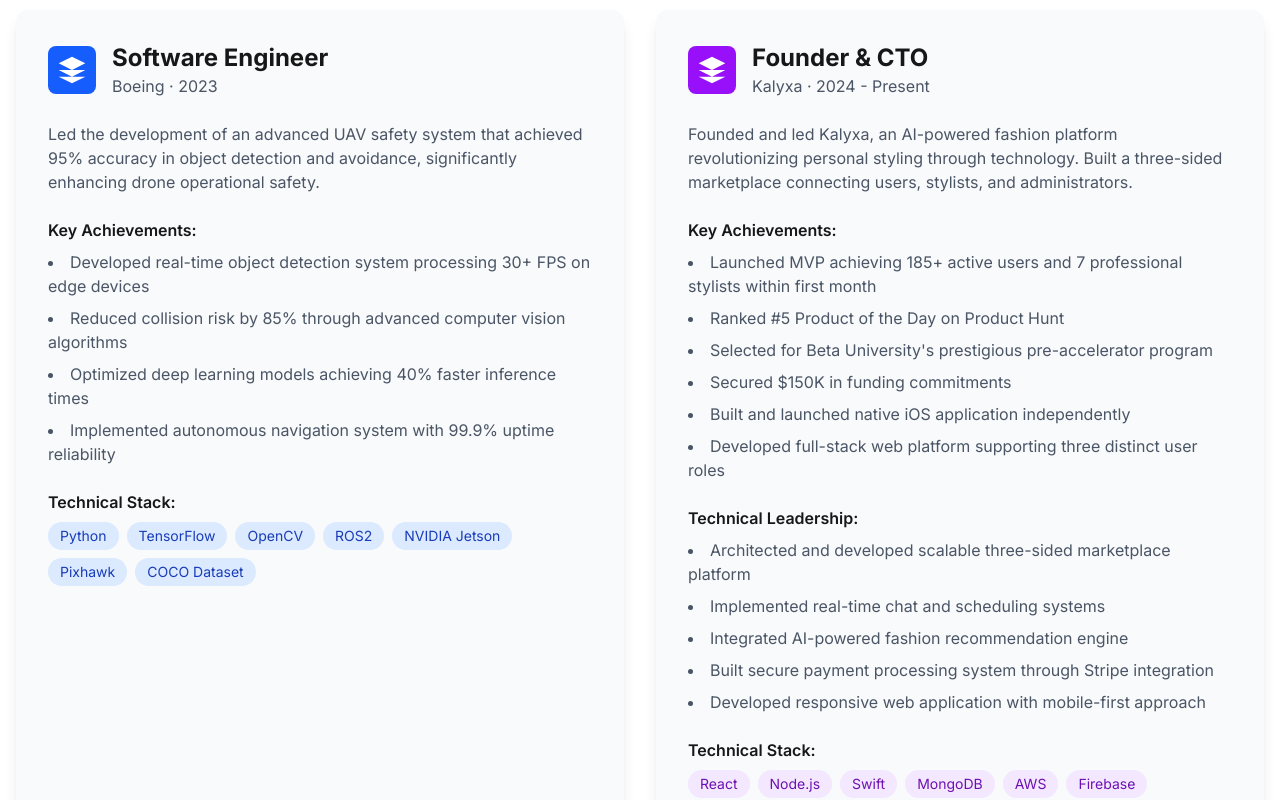
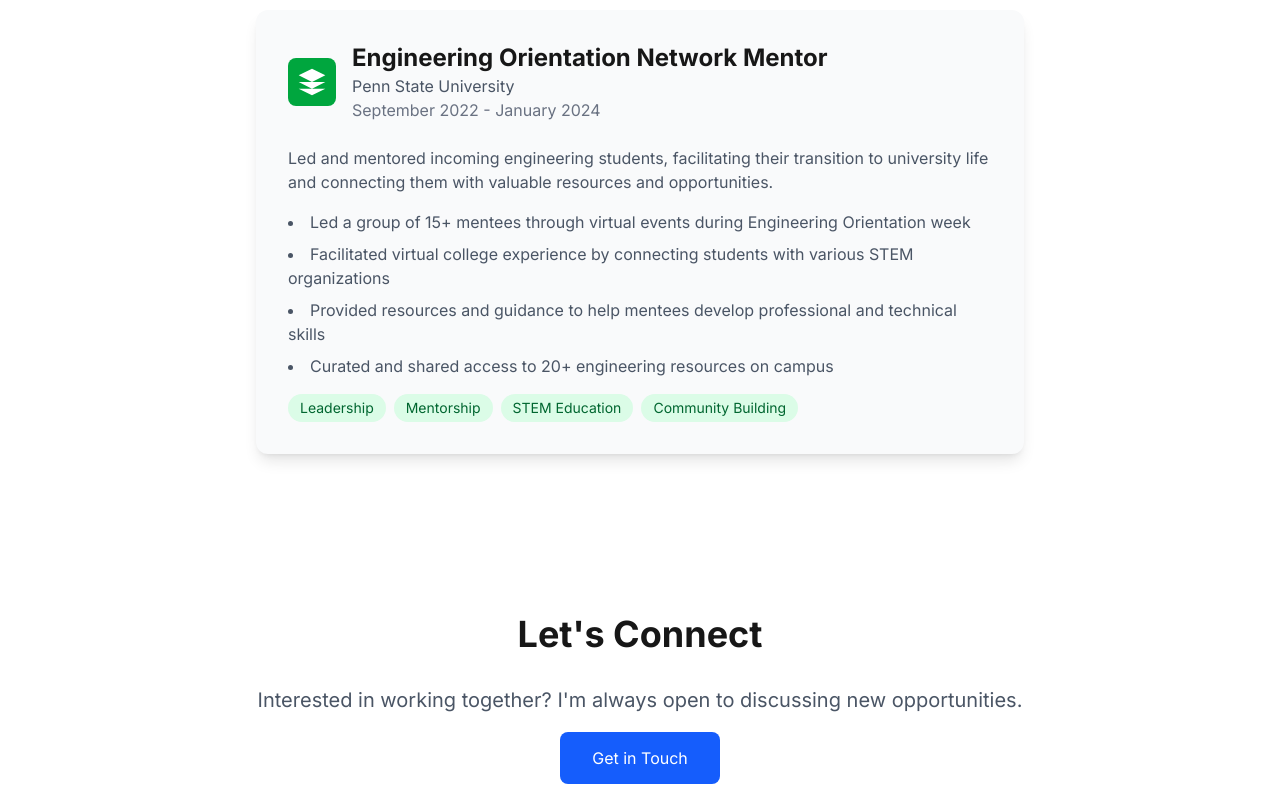
Before and after one commit to parth012001/Personal-website, a Next.js app: page / in a window 1280 px wide. Shown: the part 8340-9140 px from the top of the page. Built offline with nearby package versions, Linux system fonts and the light colour scheme.

Commit message:
deleted personal exp section

```diff
--- a/src/app/page.tsx
+++ b/src/app/page.tsx
@@ -16,105 +16,6 @@ export default function Home() {
       <BoeingShowcase />
       <ProjectsShowcase />
       <PersonalProjectsSection />
-
-      {/* Experience Section */}
-      <section id="experience" className="py-20 bg-white dark:bg-gray-900">
-        <div className="container mx-auto px-4">
-          <h2 className="text-4xl font-bold mb-12 text-center">Professional Experience</h2>
-          <div className="grid md:grid-cols-2 gap-8">
-            {/* Boeing Experience */}
-            <div className="bg-gray-50 dark:bg-gray-800 p-8 rounded-xl shadow-lg">
-              <div className="flex items-center gap-4 mb-6">
-                <div className="w-12 h-12 bg-blue-600 rounded-lg flex items-center justify-center">
-                  <svg className="w-8 h-8 text-white" viewBox="0 0 24 24" fill="currentColor">
-                    <path d="M12 2L2 7l10 5 10-5-10-5zM2 17l10 5 10-5M2 12l10 5 10-5"/>
-                  </svg>
-                </div>
-                <div>
-                  <h3 className="text-2xl font-bold">Software Engineer</h3>
-                  <p className="text-gray-600 dark:text-gray-300">Boeing · 2023</p>
-                </div>
-              </div>
-              <p className="text-gray-600 dark:text-gray-300 mb-6">
-                Led the development of an advanced UAV safety system that achieved 95% accuracy in object detection and avoidance, significantly enhancing drone operational safety.
-              </p>
-              <div className="mb-6">
-                <h4 className="font-semibold mb-2">Key Achievements:</h4>
-                <ul className="list-disc list-inside text-gray-600 dark:text-gray-300 space-y-2">
-                  <li>Developed real-time object detection system processing 30+ FPS on edge devices</li>
-                  <li>Reduced collision risk by 85% through advanced computer vision algorithms</li>
-                  <li>Optimized deep learning models achieving 40% faster inference times</li>
-                  <li>Implemented autonomous navigation system with 99.9% uptime reliability</li>
-                </ul>
-              </div>
-              <div>
-                <h4 className="font-semibold mb-2">Technical Stack:</h4>
-                <div className="flex flex-wrap gap-2">
-                  <span className="px-3 py-1 bg-blue-100 text-blue-800 rounded-full text-sm">Python</span>
-                  <span className="px-3 py-1 bg-blue-100 text-blue-800 rounded-full text-sm">TensorFlow</span>
-                  <span className="px-3 py-1 bg-blue-100 text-blue-800 rounded-full text-sm">OpenCV</span>
-                  <span className="px-3 py-1 bg-blue-100 text-blue-800 rounded-full text-sm">ROS2</span>
-                  <span className="px-3 py-1 bg-blue-100 text-blue-800 rounded-full text-sm">NVIDIA Jetson</span>
-                  <span className="px-3 py-1 bg-blue-100 text-blue-800 rounded-full text-sm">Pixhawk</span>
-                  <span className="px-3 py-1 bg-blue-100 text-blue-800 rounded-full text-sm">COCO Dataset</span>
-                </div>
-              </div>
-            </div>
-
-            {/* Kalyxa Experience */}
-            <div className="bg-gray-50 dark:bg-gray-800 p-8 rounded-xl shadow-lg">
-              <div className="flex items-center gap-4 mb-6">
-                <div className="w-12 h-12 bg-purple-600 rounded-lg flex items-center justify-center">
-                  <svg className="w-8 h-8 text-white" viewBox="0 0 24 24" fill="currentColor">
-                    <path d="M12 2L2 7l10 5 10-5-10-5zM2 17l10 5 10-5M2 12l10 5 10-5"/>
-                  </svg>
-                </div>
-                <div>
-                  <h3 className="text-2xl font-bold">Founder & CTO</h3>
-                  <p className="text-gray-600 dark:text-gray-300">Kalyxa · 2024 - Present</p>
-                </div>
-              </div>
-              <p className="text-gray-600 dark:text-gray-300 mb-6">
-                Founded and led Kalyxa, an AI-powered fashion platform revolutionizing personal styling through technology. Built a three-sided marketplace connecting users, stylists, and administrators.
-              </p>
-              <div className="mb-6">
-                <h4 className="font-semibold mb-2">Key Achievements:</h4>
-                <ul className="list-disc list-inside text-gray-600 dark:text-gray-300 space-y-2">
-                  <li>Launched MVP achieving 185+ active users and 7 professional stylists within first month</li>
-                  <li>Ranked #5 Product of the Day on Product Hunt</li>
-                  <li>Selected for Beta University's prestigious pre-accelerator program</li>
-                  <li>Secured $150K in funding commitments</li>
-                  <li>Built and launched native iOS application independently</li>
-                  <li>Developed full-stack web platform supporting three distinct user roles</li>
-                </ul>
-              </div>
-              <div className="mb-6">
-                <h4 className="font-semibold mb-2">Technical Leadership:</h4>
-                <ul className="list-disc list-inside text-gray-600 dark:text-gray-300 space-y-2">
-                  <li>Architected and developed scalable three-sided marketplace platform</li>
-                  <li>Implemented real-time chat and scheduling systems</li>
-                  <li>Integrated AI-powered fashion recommendation engine</li>
-                  <li>Built secure payment processing system through Stripe integration</li>
-                  <li>Developed responsive web application with mobile-first approach</li>
-                </ul>
-              </div>
-              <div>
-                <h4 className="font-semibold mb-2">Technical Stack:</h4>
-                <div className="flex flex-wrap gap-2">
-                  <span className="px-3 py-1 bg-purple-100 text-purple-800 rounded-full text-sm">React</span>
-                  <span className="px-3 py-1 bg-purple-100 text-purple-800 rounded-full text-sm">Node.js</span>
-                  <span className="px-3 py-1 bg-purple-100 text-purple-800 rounded-full text-sm">Swift</span>
-                  <span className="px-3 py-1 bg-purple-100 text-purple-800 rounded-full text-sm">MongoDB</span>
-                  <span className="px-3 py-1 bg-purple-100 text-purple-800 rounded-full text-sm">AWS</span>
-                  <span className="px-3 py-1 bg-purple-100 text-purple-800 rounded-full text-sm">Firebase</span>
-                  <span className="px-3 py-1 bg-purple-100 text-purple-800 rounded-full text-sm">TensorFlow</span>
-                  <span className="px-3 py-1 bg-purple-100 text-purple-800 rounded-full text-sm">Stripe</span>
-                </div>
-              </div>
-            </div>
-          </div>
-        </div>
-      </section>
 
       {/* Leadership Section */}
       <section className="py-20 bg-white dark:bg-gray-900">
```
